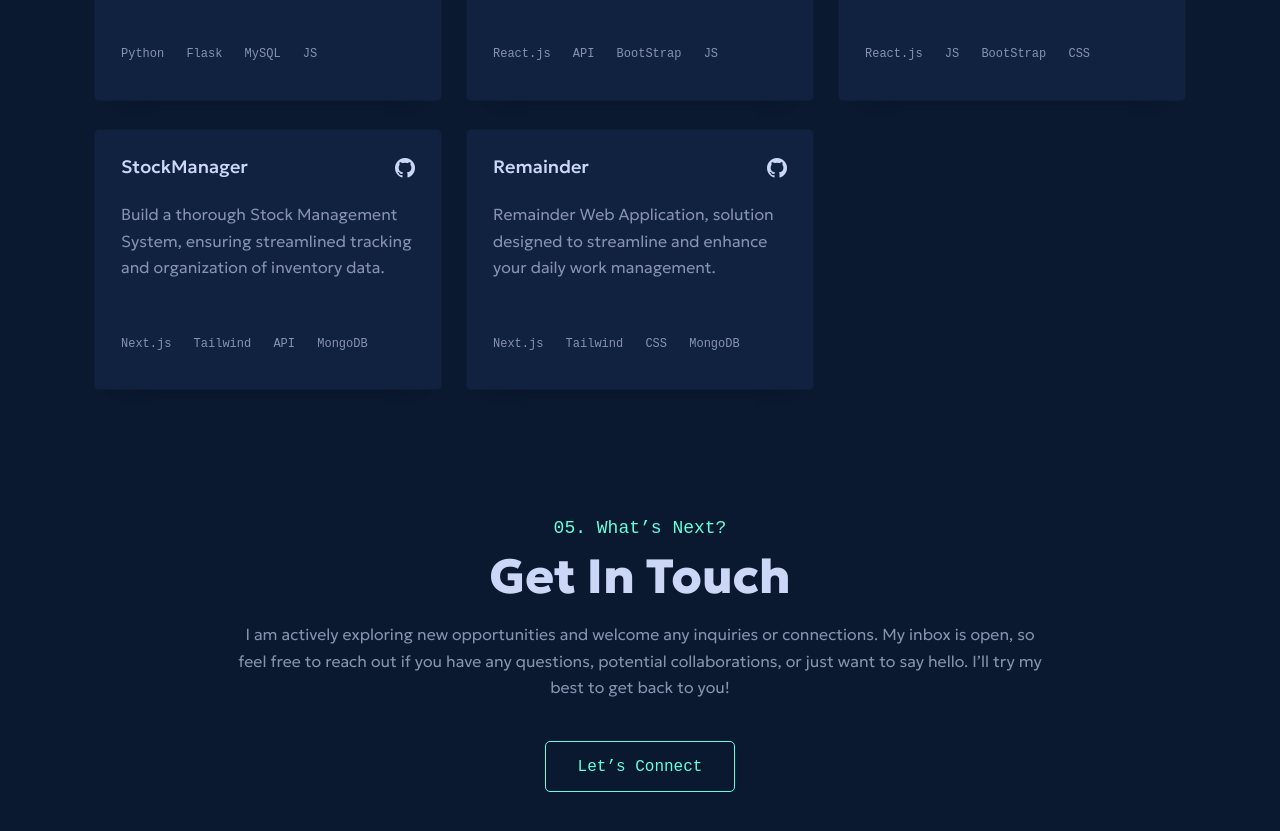
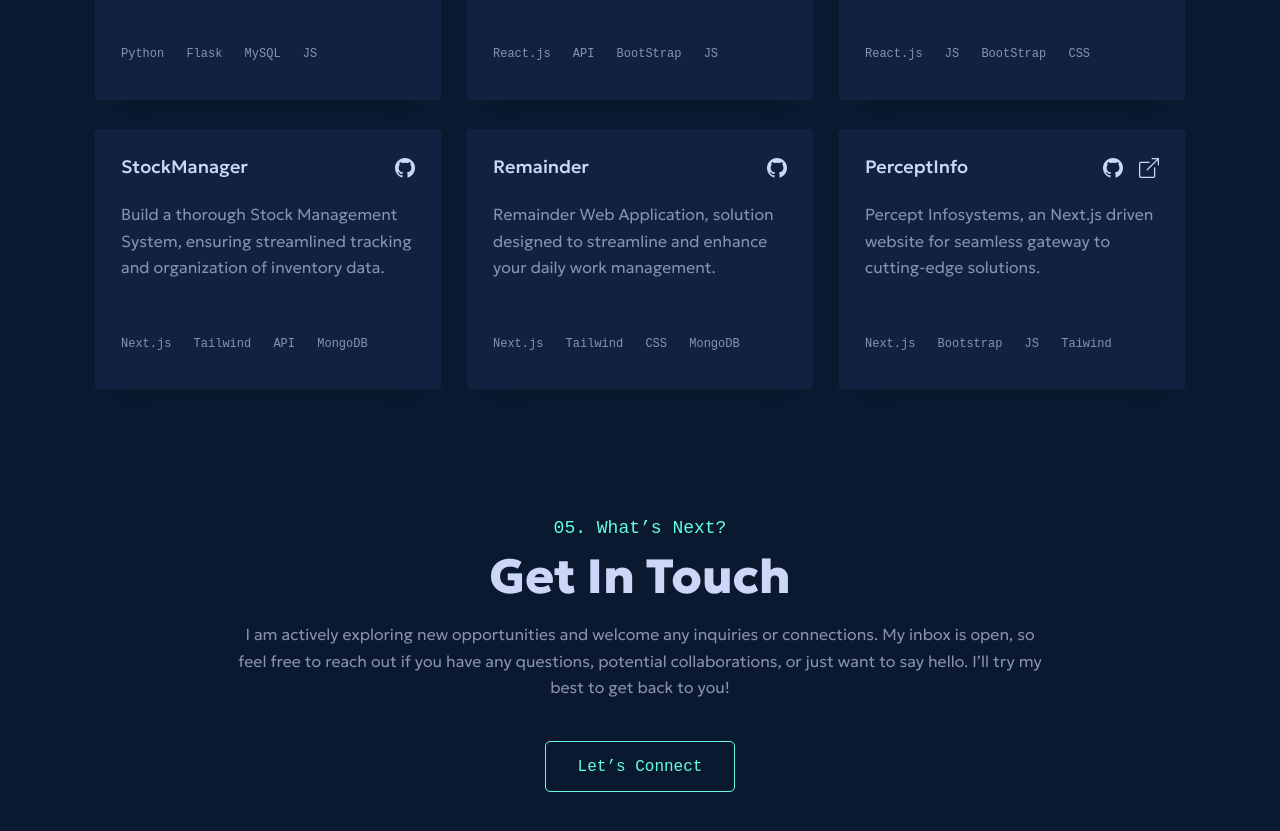
Before and after one commit to TRRIGE/Portfolio_React, a React (Create React App) app: page / in a window 1280 px wide. Shown: the part 3380-4211 px from the top of the page. Built offline with nearby package versions, Linux system fonts and the light colour scheme; a web font is replaced by a local one.

Commit message:
project added

```diff
--- a/src/App.css
+++ b/src/App.css
@@ -539,17 +539,3 @@ a {
     border-color: #64ffda;
   }
 }
-
-@media (width > 1442px) {
-  #verticalTextRight1 {
-    right: 196.5px;
-  }
-
-  #verticalTextRight2 {
-    right: 200px;
-  }
-
-  #verticalTextLeft {
-    left: 189px;
-  }
-}
--- a/src/App.js
+++ b/src/App.js
@@ -58,7 +58,7 @@ function App() {
           <div className="container">
             <motion.div
               id="verticalTextLeft"
-              className='d-lg-block d-none'
+              className='d-lg-block d-xxl-none d-none'
               initial={{ opacity: 0, y: -50 }}
               animate={{ opacity: 1, y: 0 }}
               transition={{ duration: 2, ease: "easeInOut" }}
@@ -73,7 +73,7 @@ function App() {
             <GetInTouch />
             <motion.div
               id="verticalTextRight1"
-              className='d-lg-block d-none'
+              className='d-lg-block d-xxl-none d-none'
               initial={{ opacity: 0, y: -50 }}
               animate={{ opacity: 1, y: 0 }}
               transition={{ duration: 2, ease: "easeInOut" }}
@@ -86,7 +86,7 @@ function App() {
             </motion.div>
             <motion.div
               id="verticalTextRight2"
-              className='d-lg-block d-none'
+              className='d-lg-block d-none d-xxl-none'
               initial={{ opacity: 0, y: -50 }}
               animate={{ opacity: 1, y: 0 }}
               transition={{ duration: 2, ease: "easeInOut" }}
--- a/src/components/Projects.js
+++ b/src/components/Projects.js
@@ -120,6 +120,25 @@ const Projects = () => {
                         </div>
                     </div>
                 </motion.div>
+                <motion.div ref={ref}
+                    initial={{ opacity: 0, y: 50 }}
+                    animate={controls}
+                    transition={{ duration: 0.9 }}
+                    className="col-lg-4 col-md-6">
+                    <div className="card card-project">
+                        <div className="card-body">
+                            <div className='d-flex justify-content-between mb-3'>
+                                <h5 className="card-title">PerceptInfo</h5>
+                                <span>
+                                    <a className="fs-5 me-3" style={{ color: '#ccd6f6' }} href="https://github.com/TRRIGE/PerceptInfo_Next" target="_blank" rel="noreferrer"><i className="bi bi-github"></i></a>
+                                    <a className="fs-5" style={{ color: '#ccd6f6' }} href="https://perceptinfosystem-vert.vercel.app/" target="_blank" rel="noreferrer"><i className="bi bi-box-arrow-up-right"></i></a>
+                                </span>
+                            </div>
+                            <p className="card-text">Percept Infosystems, an Next.js driven website for  seamless gateway to cutting-edge solutions.</p>
+                            <p className="projectSkills" id="contact">Next.js Bootstrap JS Taiwind</p>
+                        </div>
+                    </div>
+                </motion.div>
             </motion.div>
         </div>
     )
```
Also changed, not shown: 1 other file (tests, documents, lock files or other folders).
